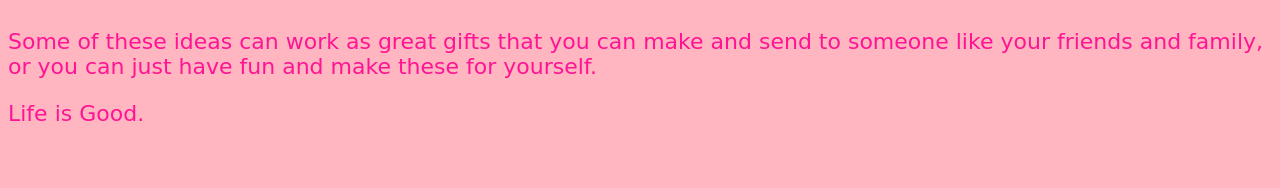
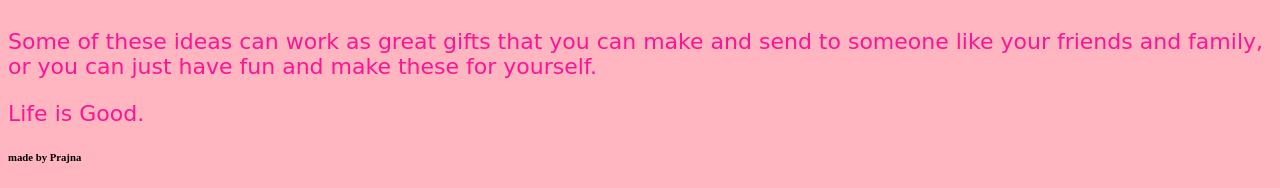
Before and after one commit to Petertitirloloby/Art-of-My-Life, a plain HTML site: page index.html in a window 1280 px wide. Shown: the part 2522-2710 px from the top of the page. Before the commit the page ends 2670 px from the top, so only its background shows below. Drawn offline with Linux system fonts and the light colour scheme.

Commit message:
Update index.html

```diff
--- a/index.html
+++ b/index.html
@@ -45,8 +45,7 @@
 
 
 <p>Some of these ideas can work as great gifts that you can make and send to someone like your friends and family, or you can just have fun and make these for yourself.</p>
-
     <p>Life is Good.</p>
-
+    <h6>made by Prajna</p>
   </body>
 </html>
```
